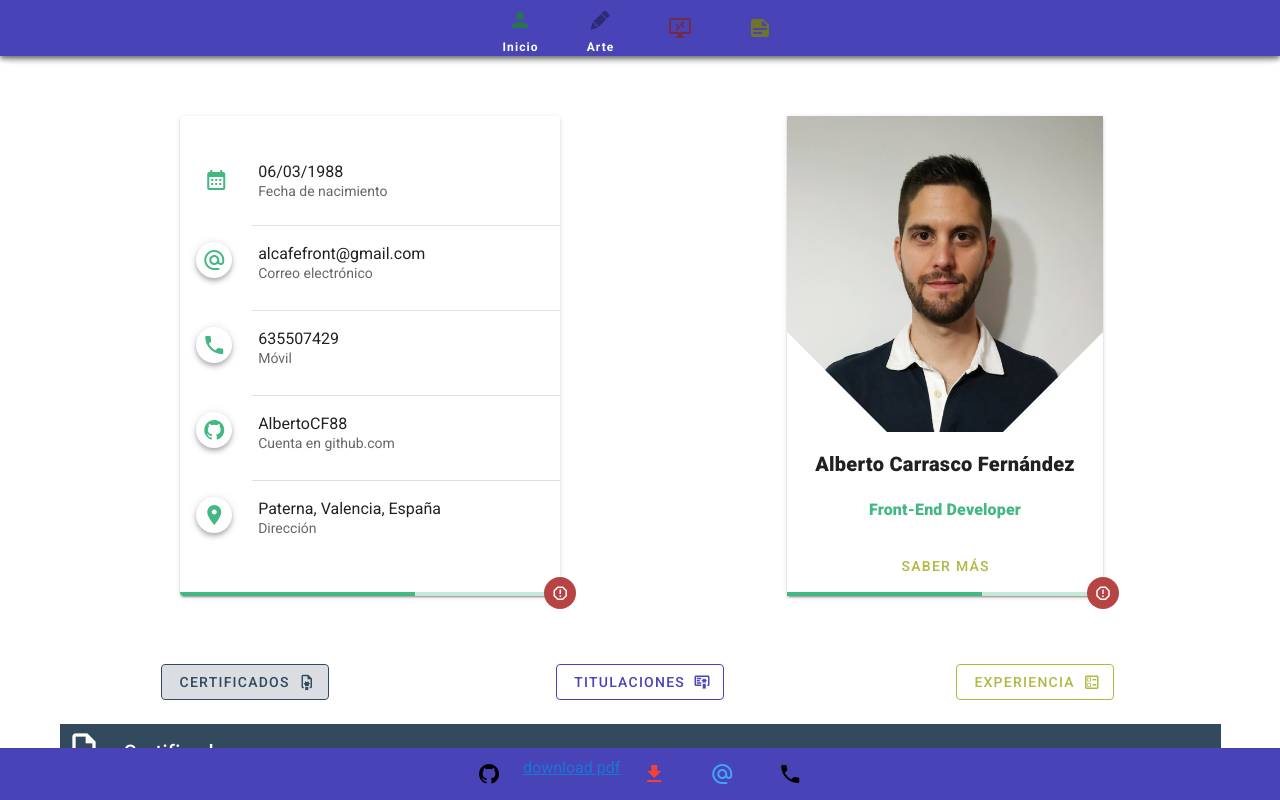
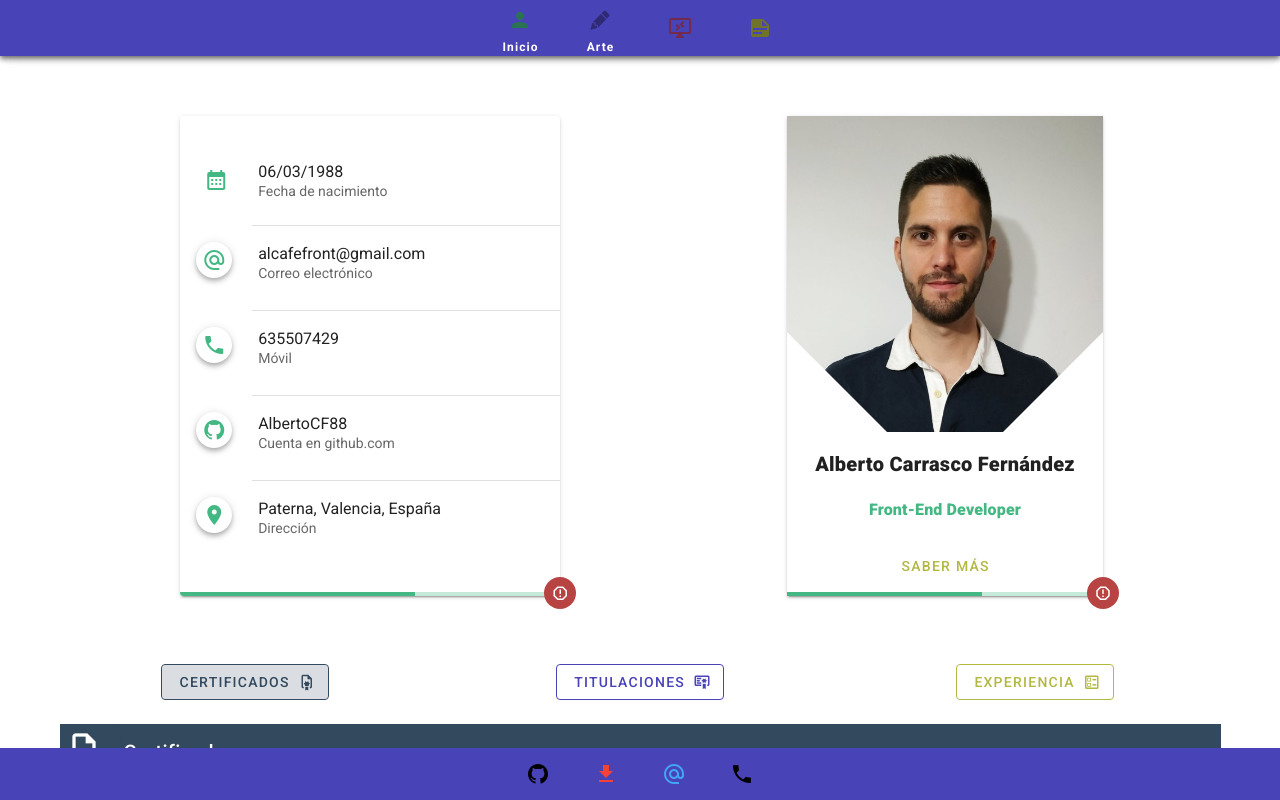
Before and after one commit to AlbertoCF88/cv, a Vue app: page / in a window 1280 px wide. Shown: the top 800 px of the page. Built offline with nearby package versions, Linux system fonts and the light colour scheme; a web font is replaced by a local one.

Commit message:
footer ok

```diff
--- a/src/components/ComFooter.vue
+++ b/src/components/ComFooter.vue
@@ -9,46 +9,69 @@
         <v-slide-group show-arrows  center-active>
 
           <v-slide-item v-slot="{toggle}">
-        <v-btn link class="mx-4" icon color="black"
-        role=link href="https://github.com/AlbertoCF88" target="_blank" @click="toggle">
+            <v-tooltip  top>
+              <template v-slot:activator="{ on, attrs }">
+                <v-btn v-bind="attrs" v-on="on"
+                link class="mx-4" icon color="black"
+                role=link href="https://github.com/AlbertoCF88" target="_blank"
+                @click="toggle">
                   <v-icon size="24px">
                     mdi-github
                   </v-icon>
                 </v-btn>
+              </template>
+              <span>Ir a Github</span>
+            </v-tooltip>
           </v-slide-item>
 
           <v-slide-item v-slot="{toggle}">
-<a href="/post-it" @click="toggle">download pdf</a>
-    </v-slide-item>
-
-        <v-slide-item v-slot="{toggle}">
-        <v-btn link class="mx-4" icon color="red"
-        href="@/assets/cv.pdf"
-        :loading="loading" @click="loader = 'loading'; toggle()"
-        :disabled="loading">
+            <v-tooltip  top>
+              <template v-slot:activator="{ on, attrs }">
+                <v-btn v-bind="attrs" v-on="on"
+                link class="mx-4" icon color="red"
+                href="/files/cv.pdf" target="_blank"
+                :loading="loading"
+                :disabled="loading"
+                @click="loader = 'loading'; toggle()">
                   <v-icon size="24px">
                     mdi-download
                   </v-icon>
                 </v-btn>
+              </template>
+              <span>Descargar Cv.pdf</span>
+            </v-tooltip>
           </v-slide-item>
 
           <v-slide-item v-slot="{toggle}">
-        <v-btn link class="mx-4" icon color="blue lighten-1"
-        role=link href="mailto: alcafefront@gmail.com" target="_blank" @click="toggle">
+            <v-tooltip top>
+              <template v-slot:activator="{ on, attrs }">
+                <v-btn v-bind="attrs" v-on="on"
+                link class="mx-4" icon color="blue lighten-1"
+                role=link href="mailto: alcafefront@gmail.com" target="_blank"
+                @click="toggle">
                   <v-icon size="24px">
                     mdi-at
                   </v-icon>
                 </v-btn>
+              </template>
+              <span>Escribir correo</span>
+            </v-tooltip>
           </v-slide-item>
 
           <v-slide-item v-slot="{toggle}">
-        <v-btn link class="mx-4" icon color="black"
+            <v-tooltip  top>
+              <template v-slot:activator="{ on, attrs }">
+                <v-btn v-bind="attrs" v-on="on"
+                link class="mx-4" icon color="black"
                 role=link href="tel:635507429" target="_blank"
                 @click="toggle">
                   <v-icon size="24px">
                     mdi-phone
                   </v-icon>
                 </v-btn>
+              </template>
+              <span>Llamar por telefono</span>
+            </v-tooltip>
           </v-slide-item>
 
         </v-slide-group>
@@ -77,8 +100,6 @@
         loading: false,
       }
     },
-
-
      watch: {
       loader () {
         const l = this.loader
--- a/src/views/Arte.vue
+++ b/src/views/Arte.vue
@@ -33,7 +33,7 @@
                 v-slot="{ toggle }">
                     <v-hover v-slot="{ hover }">
                         <v-card class="ma-4" height="100" color="black"
-                        width="200" @click="toggle"
+                        width="200" @click="toggle;ver=false"
                         :to="{name:'arte', params: {page: item.id}}">
                             <v-img aspect-ratio="2" class="sombra"
                             :src="item.foto">
@@ -61,6 +61,12 @@
                 </v-slide-item>
             </v-slide-group>
         </v-sheet>
+
+        <v-container v-if="ver">
+            <h2 class="d-flex justify-center text-center  my-6">
+                Selecciona un cuadro
+            </h2>
+        </v-container>
 
         <comCuadro :cuadros="cuadros"></comCuadro>
 
@@ -121,6 +127,7 @@ export default {
        comcargando, comCuadro
     },
     data:()=>({
+    ver:true,
     mover:true,
     cuadros:[
           {
```
Also changed, not shown: 1 other file (tests, documents, lock files or other folders). Lines whose indentation alone changed are shown as unchanged.
